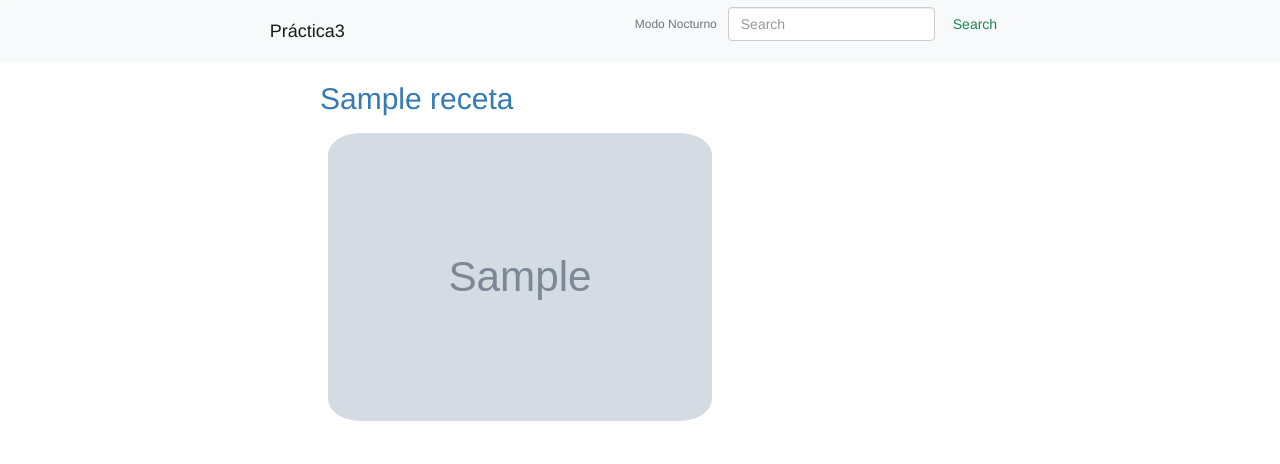
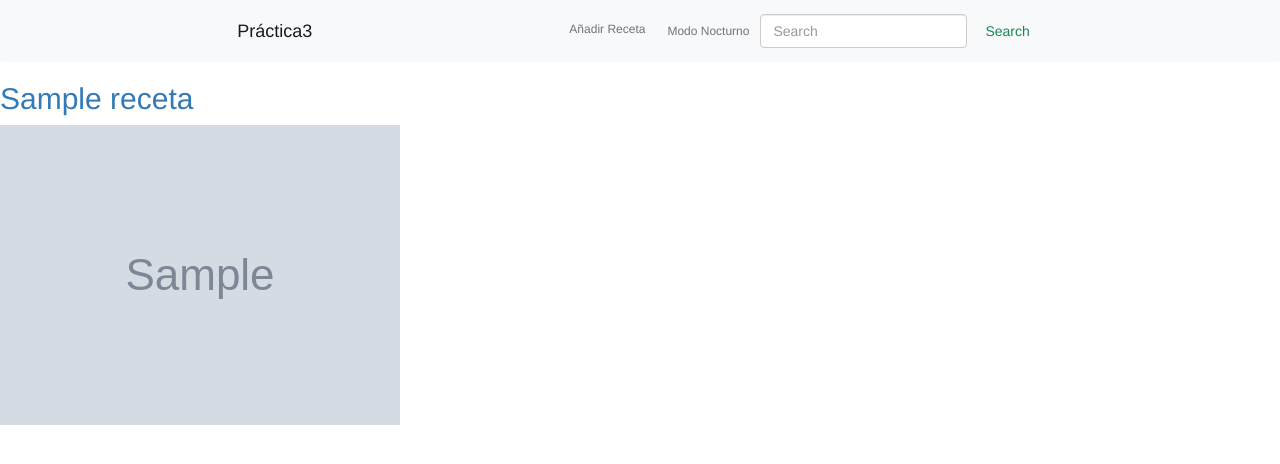
Before and after one commit to luistf24/DAI, a Django app: page / in a window 1280 px wide. Shown: the top 464 px of the page. Run offline with Django 4.2, Linux system fonts and the light colour scheme; tables that the repository leaves empty hold one stand-in row (values such as "Sample post"); grey boxes marked "Sample" are stand-in pictures; some libraries are stand-ins or nearby versions.

Commit message:
Añado 3.3
Falta enviar mensajes

```diff
--- a/P3/app/recetas/models.py
+++ b/P3/app/recetas/models.py
@@ -7,7 +7,7 @@ from django.contrib.sessions.base_session import AbstractBaseSession
 class Receta(models.Model):
   nombre        = models.CharField(max_length=200)
   preparación   = models.TextField(max_length=5000)
-  fotos         = models.FileField(upload_to='media/fotos')
+  fotos         = models.FileField(upload_to='static/media/fotos')
 
   def __str__(self):
     return self.nombre
--- a/P3/app/recetas/static/css/index.css
+++ /dev/null
@@ -1,16 +0,0 @@
-img {
-	border-radius: 10%;
-	padding: 8px;
-	width: 400px;
-}
-
-div {
-	width:50%;
-	margin-left:auto;
-	margin-right:auto;
-}
-
-.oscuro{
-	background-color: #1f1f1f;
-    color: #f1eded;
-}
--- a/P3/app/recetas/templates/base.html
+++ b/P3/app/recetas/templates/base.html
@@ -1,9 +1,11 @@
 {% load static %}
+<!DOCTYPE html>
 
 <link href="https://cdn.jsdelivr.net/npm/bootstrap@5.2.2/dist/css/bootstrap.min.css" rel="stylesheet" integrity="sha384-Zenh87qX5JnK2Jl0vWa8Ck2rdkQ2Bzep5IDxbcnCeuOxjzrPF/et3URy9Bv1WTRi" crossorigin="anonymous">
 <link rel="stylesheet" href="//maxcdn.bootstrapcdn.com/bootstrap/3.2.0/css/bootstrap.min.css">
 <link rel="stylesheet" href="//maxcdn.bootstrapcdn.com/bootstrap/3.2.0/css/bootstrap-theme.min.css">
 <link rel="stylesheet" href="{% static 'css/index.css' %}">
+
 
 <html>
 	<head>
@@ -14,12 +16,16 @@
 			<div class="container-fluid">
 				<a class="navbar-brand" href="/">Práctica3</a>
 				<form class="d-flex" role="search" method="GET" action="/">
+					<a href="{% url 'new_receta' %}" class="top-menu">
+						<button class="btn btn-sm btn-outline-secondary" type="button" onclick="">Añadir Receta</button>
+					</a>
 					<button class="btn btn-sm btn-outline-secondary" type="button" onclick="changeMode()">Modo Nocturno</button>
 					<input class="form-control me-2" type="search" placeholder="Search" aria-label="Search" name="busqueda">
 					<button class="btn btn-outline-success" type="submit">Search</button>
 				</form>
 			</div>
 		</nav>
+
 		{% block lista_recetas %}
 		{% endblock lista_recetas %}
 
--- a/P3/app/recetas/templates/lista_recetas.html
+++ b/P3/app/recetas/templates/lista_recetas.html
@@ -6,7 +6,8 @@
 	{% for busqueda in busquedas %}
 		<div>
 			<h2><a href="/?busqueda={{ busqueda.nombre }}">{{ busqueda.nombre }}</a></h2>
-			<p><img src="static/{{ BASIC_DIR }}/{{ busqueda.fotos }}"></p>
+
+			<p><img src="{{ BASIC_DIR }}/{{ busqueda.fotos }}"></p>
 		</div>
 	{% endfor %}
 
--- a/P3/app/recetas/urls.py
+++ b/P3/app/recetas/urls.py
@@ -4,4 +4,6 @@ from . import views
 
 urlpatterns = [
     path('', views.index, name='index'),
+    path('receta/new', views.new_receta, name='new_receta'),
+    path('receta/edit', views.edit_receta, name='edit_receta'),
 ]
--- a/P3/app/recetas/views.py
+++ b/P3/app/recetas/views.py
@@ -1,5 +1,7 @@
-from django.shortcuts import render, HttpResponse
+from django.shortcuts import render, HttpResponse, redirect, get_object_or_404
+from django.contrib import messages
 from .models import Receta
+from .forms import RecetaForm
 
 # Create your views here.
 
@@ -7,10 +9,47 @@ def index(request):
 
     if request.GET.get('busqueda') != None:
         busquedas = Receta.objects.filter(nombre = request.GET.get('busqueda') )
+        return render(request, 'lista_recetas_extend.html', {'busquedas': busquedas})
 
-        return render(request, 'lista_recetas_extend.html', {'busquedas': busquedas})
+    elif request.GET.get('delete_receta') != None:
+        Receta.objects.filter(nombre=request.GET.get('delete_receta')).delete()
+        return redirect('index')
 
     else:
         busquedas = Receta.objects.all()
 
         return render(request, 'lista_recetas.html', {'busquedas': busquedas})
+
+def new_receta(request):
+
+    messages.success(request, 'Profile details updated.')
+    if request.method == "POST":
+        form = RecetaForm(request.POST, request.FILES)
+
+        if form.is_valid():
+            receta  = form.instance
+            receta.save()
+
+            return redirect('index')
+
+    else:
+        form = RecetaForm()
+
+    return render(request, 'receta_new.html', {'form': form})
+
+def edit_receta(request):
+    receta = get_object_or_404(Receta.objects.filter(nombre=request.GET.get('edit_receta')))
+
+    if request.method == "POST":
+        form = RecetaForm(request.POST, request.FILES, instance=receta)
+
+        if form.is_valid():
+            receta  = form.instance
+            receta.save()
+
+            return redirect('index')
+
+    else:
+        form = RecetaForm(instance=receta)
+
+    return render(request, 'receta_new.html', {'form': form})
```
Also changed, not shown: P3/app/mi_sitio/settings.py (+6 -6 lines), P3/app/recetas/templates/lista_recetas_extend.html (+6 -1 lines).
